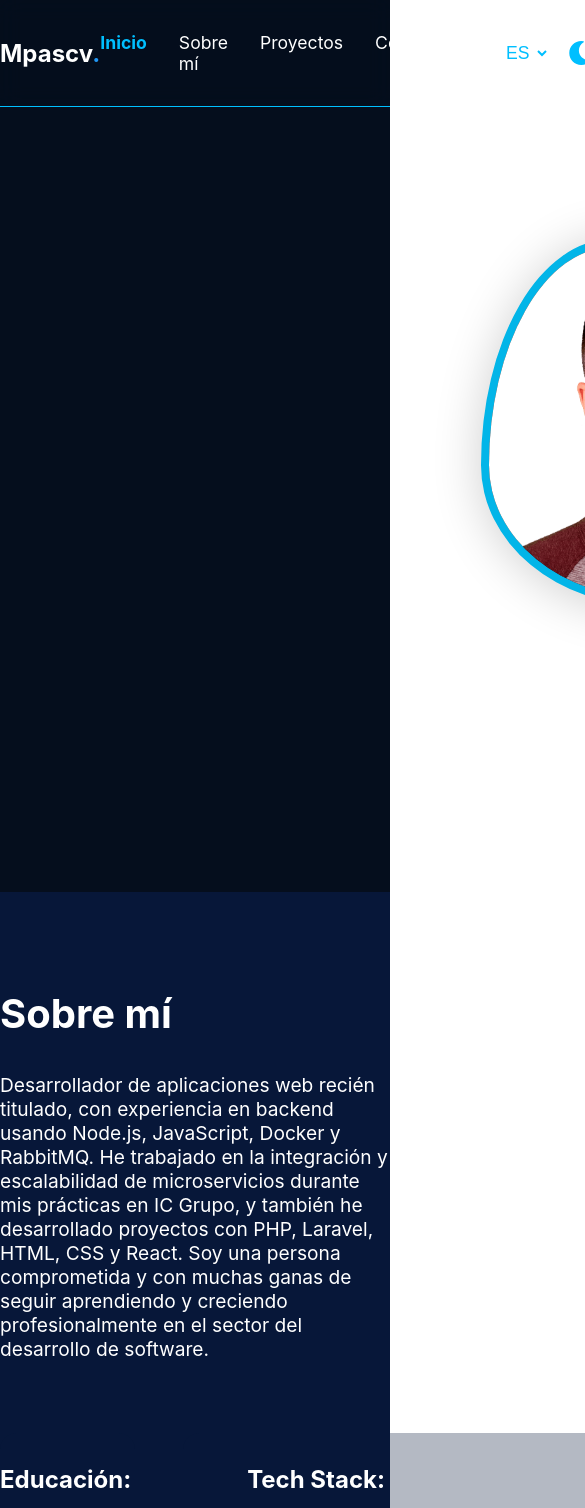
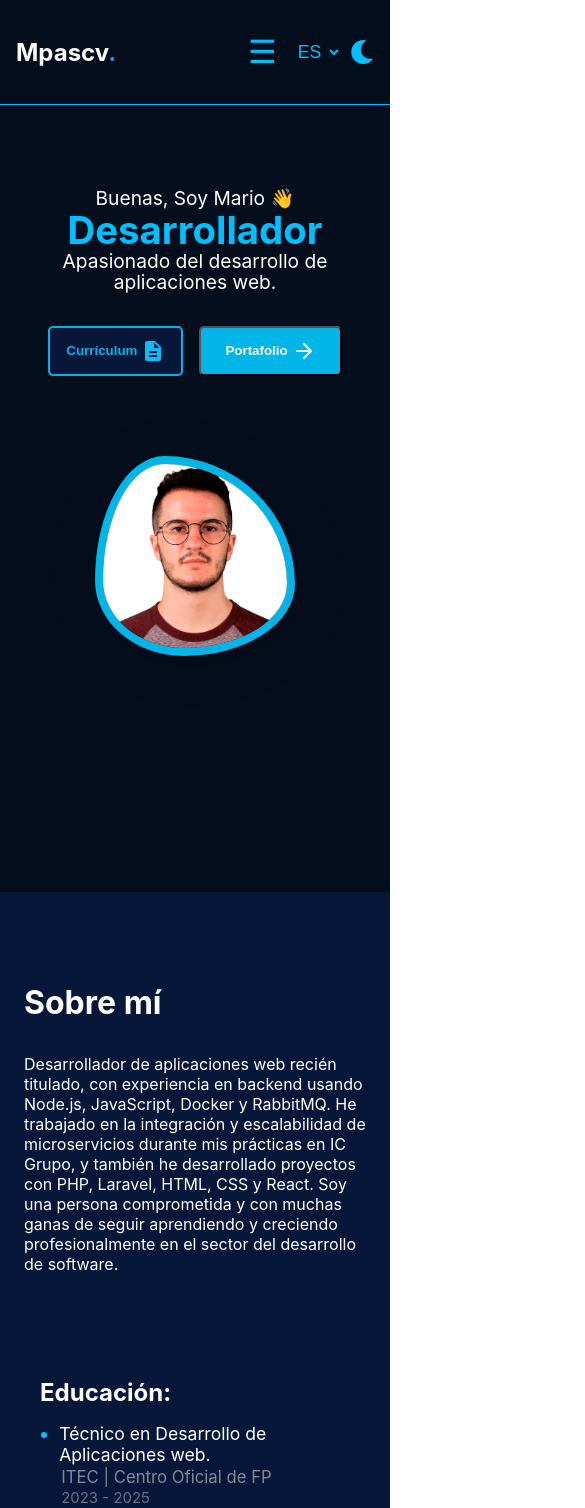
Before and after one commit to mario1130/Portfolio, a React (Create React App) app: page / in a window 390 px wide. Shown: the top 1508 px of the page, 585 px wide, since content can reach past the window. Built offline with nearby package versions, Linux system fonts and the light colour scheme.

Commit message:
Resposive movile

```diff
--- a/src/App.css
+++ b/src/App.css
@@ -158,7 +158,6 @@ body.light-mode .contact-info ul li span {
   color: #ffffff !important;
 }
 
-
 body.light-mode .contact-me-section,
 body.light-mode .contact-info,
 body.light-mode .contact-form {
@@ -204,3 +203,171 @@ body.light-mode .education-year {
 body.light-mode .lang-select {
   color: #222;
 }
+
+body.light-mode .nav-list.open select.lang-select {
+  background-color: white !important;
+  color: black !important;
+  border: 1px solid black !important;
+}
+
+body.light-mode .nav-list.open select.lang-select option {
+  background-color: white !important;
+  color: black !important;
+}
+
+body.light-mode select.lang-select option {
+  background-color: white !important;
+  color: black !important;
+}
+
+.menu-toggle {
+  display: none;
+  background: none;
+  border: none;
+  font-size: 2rem;
+  color: #00bfff;
+  cursor: pointer;
+}
+
+.desktop-only {
+  display: flex;
+  align-items: center;
+  gap: 10px;
+  margin-left: 1rem;
+}
+
+.mobile-only {
+  display: none;
+}
+
+.dark-mode-toggle {
+  background: none;
+  border: none;
+  cursor: pointer;
+  font-size: 1.5rem;
+  display: flex;
+  align-items: center;
+  justify-content: center;
+  padding: 0;
+  width: 2.5rem;
+  color: inherit;
+}
+
+/* Oculta en móvil los controles dentro del menú */
+.desktop-inline {
+  display: flex;
+  align-items: center;
+  gap: 10px;
+}
+
+@media (min-width: 769px) {
+  .menu-toggle {
+    display: none;
+  }
+  .nav-list {
+    display: flex !important;
+  }
+}
+
+@media (max-width: 768px) {
+  .navbar-title {
+    margin-left: 1rem;
+  }
+}
+
+@media (max-width: 768px) {
+  .menu-toggle {
+    display: block;
+  }
+
+  .nav-list {
+    display: none;
+    flex-direction: column;
+    gap: 1rem;
+    background: rgba(5, 14, 29, 0.9);
+    position: absolute;
+    top: 70px;
+    left: 0;
+    width: 100%;
+    padding: 1rem;
+    border-radius: 0 0 8px 8px;
+    box-sizing: border-box;
+    z-index: 1100;
+  }
+
+  .nav-list.open {
+    display: flex;
+  }
+
+  .nav-list li {
+    font-size: 1.2rem;
+    padding: 0.5rem 0;
+  }
+
+  .nav-list > div {
+    display: flex;
+    flex-direction: column;
+    gap: 0.75rem;
+    margin-top: 1rem;
+  }
+
+  .lang-select {
+    margin-left: 0;
+  }
+}
+
+@media (max-width: 768px) {
+  .desktop-only {
+    display: none;
+  }
+
+  .mobile-only {
+    display: flex;
+    justify-content: flex-end;
+    gap: 0px;
+    padding: 0rem 0.5rem;
+  }
+}
+
+@media screen and (max-width: 768px) {
+  .desktop-inline {
+    display: none;
+  }
+}
+
+@media (max-width: 768px) {
+  body.light-mode .nav-list.open {
+    background: #fff !important;
+    color: #000 !important;
+  }
+
+  body.light-mode .nav-list.open li {
+    color: #000 !important;
+  }
+
+  body.light-mode .nav-list.open li.active {
+    color: #00bfff !important;
+  }
+
+  body.light-mode .nav-list.open .lang-select {
+    background: #fff !important;
+    color: #000 !important;
+    border: 1px solid #ccc;
+  }
+
+  body.light-mode .nav-list.open .lang-select option {
+    background: #fff !important;
+    color: #000 !important;
+  }
+
+  body.light-mode .nav-list.open .dark-mode-toggle {
+    color: #000 !important;
+  }
+  body.light-mode .menu-toggle {
+    color: #000;
+  }
+  body.light-mode .nav-list.open li.active {
+    color: #000 !important;
+    font-weight: bold;
+  }
+}
--- a/src/App.js
+++ b/src/App.js
@@ -1,6 +1,6 @@
 import "./App.css";
 import Home from "./pages/Home.jsx";
-import { useState } from "react";
+import { useState, useEffect } from "react";
 import { FaSun, FaMoon } from "react-icons/fa";
 import React from "react";
 
@@ -15,9 +15,12 @@ function App() {
   const [activeIndex, setActiveIndex] = useState(0);
   const [lang, setLang] = useState("es");
   const [darkMode, setDarkMode] = useState(true);
+  const [menuOpen, setMenuOpen] = useState(false);
 
   const handleNavigate = (href, index) => {
     setActiveIndex(index);
+    setMenuOpen(false); // cerrar menú al navegar
+
     if (href.startsWith("#")) {
       const id = href.replace("#", "");
       const el = document.getElementById(id);
@@ -30,7 +33,7 @@ const handleNavigate = (href, index) => {
   };
 
   // Cambia la clase del body según el modo
-  React.useEffect(() => {
+  useEffect(() => {
     document.body.className = darkMode ? "dark-mode" : "light-mode";
   }, [darkMode]);
 
@@ -67,7 +70,14 @@ const handleNavigate = (href, index) => {
       <header className="main-header">
         <nav className="navbar">
           <div className="navbar-title">{translations[lang].Portfolio}</div>
-          <ul className="nav-list">
+          <button
+            className="menu-toggle"
+            onClick={() => setMenuOpen((prev) => !prev)}
+            aria-label="Toggle menu"
+          >
+            ☰
+          </button>
+          <ul className={`nav-list ${menuOpen ? "open" : "closed"}`}>
             {items.map((item, idx) => (
               <li
                 key={item.label}
@@ -78,14 +88,9 @@ const handleNavigate = (href, index) => {
                 {translations[lang][item.label]}
               </li>
             ))}
-            <div
-              style={{
-                display: "flex",
-                alignItems: "center",
-                gap: "10px",
-                marginLeft: "1rem",
-              }}
-            >
+
+            {/* Solo visible en escritorio */}
+            <li className="desktop-inline">
               <select
                 value={lang}
                 onChange={(e) => setLang(e.target.value)}
@@ -97,25 +102,41 @@ const handleNavigate = (href, index) => {
               </select>
               <button
                 onClick={() => setDarkMode((prev) => !prev)}
-                style={{
-                  background: "none",
-                  border: "none",
-                  cursor: "pointer",
-                  color: darkMode ? "#00bfff" : "#222",
-                  fontSize: "1.5rem",
-                  display: "flex",
-                  alignItems: "center",
-                  justifyContent: "center",
-                  padding: 0,
-                  width: "2.5rem",
-                }}
+                className="dark-mode-toggle"
                 aria-label="Toggle dark mode"
               >
-                {darkMode ? <FaMoon /> : <FaSun />}
+                {darkMode ? (
+                  <FaMoon style={{ color: "#00bfff" }} />
+                ) : (
+                  <FaSun style={{ color: "#222" }} />
+                )}
+              </button>
+            </li>
+          </ul>
+        </nav>
+        {/* Mobile only controls */}
+        <div className="navbar-controls mobile-only">
+          <select
+            value={lang}
+            onChange={(e) => setLang(e.target.value)}
+            className="lang-select"
+            aria-label="Select language"
+          >
+            <option value="es">ES</option>
+            <option value="en">EN</option>
+          </select>
+          <button
+            onClick={() => setDarkMode((prev) => !prev)}
+            className="dark-mode-toggle"
+            aria-label="Toggle dark mode"
+          >
+            {darkMode ? (
+              <FaMoon style={{ color: "#00bfff" }} /> // azul brillante
+            ) : (
+              <FaSun style={{ color: "#222" }} />
+            )}
           </button>
         </div>
-          </ul>
-        </nav>
       </header>
       <Home lang={lang} darkMode={darkMode} />
     </>
--- a/src/pages/Home.jsx
+++ b/src/pages/Home.jsx
@@ -17,11 +17,19 @@ import { DiJava } from "react-icons/di";
 import emailjs from "emailjs-com";
 import Swal from "sweetalert2";
 import { EMAILJS_CONFIG } from "../config/emailConfig";
+import {
+  SiReact,
+  SiJavascript,
+  SiNodedotjs,
+  SiPython,
+  SiKotlin,
+} from "react-icons/si";
 
 const translations = {
   es: {
-    greeting: "Buenas, Soy Mario",
+    greeting: "Buenas, Soy Mario 👋",
     developer: "Desarrollador",
+    text: "Apasionado del desarrollo de aplicaciones web.",
     resume: "Currículum",
     portfolio: "Portafolio",
     aboutMe: "Sobre mí",
@@ -45,6 +53,9 @@ const translations = {
     project3: "Portfolio",
     project3Desc:
       "Portfolio personal desarrollado con React, donde muestro mis proyectos, habilidades y experiencia.",
+    project4: "Leveling",
+    project4Desc:
+      "Esta aplicación móvil está pensada para ayudarte a llevar un seguimiento personalizado de tu actividad física.",
     code: "Código",
     demo: "Demo",
     info: "Información",
@@ -57,8 +68,9 @@ const translations = {
     send: "Enviar",
   },
   en: {
-    greeting: "Hi, I'm Mario",
+    greeting: "Hi, I'm Mario 👋",
     developer: "Developer",
+    text: "Passionate about web application development.",
     resume: "Resume",
     portfolio: "Portfolio",
     aboutMe: "About Me",
@@ -82,6 +94,9 @@ const translations = {
     project3: "Portfolio",
     project3Desc:
       "Personal portfolio developed with React, showcasing my projects, skills, and experience.",
+    project4: "Leveling",
+    project4Desc:
+      "This mobile application is designed to help you keep a personalized track of your physical activity.",
     code: "Code",
     demo: "Demo",
     info: "Information",
@@ -134,8 +149,10 @@ function Home({ lang, darkMode }) {
       <div className="columns">
         <div className="left-column">
           <p>{t.greeting}</p>
-          <h1>{t.developer}</h1>
-          <p>{t.greeting}</p>
+          <h1 className="text-4xl font-bold bg-gradient-to-r from-blue-300 to-blue-800 bg-clip-text text-transparent">
+  {t.developer}
+</h1>
+          <p>{t.text}</p>
           <div className="buttons">
             <button
               className="button1"
@@ -259,20 +276,27 @@ function Home({ lang, darkMode }) {
       <div className="projects-content">
         <h2>{t.projects}</h2>
         <div className="projects-columns">
+
           {/* Proyecto 1 */}
           <div className="project-card">
             <img
               src={`${process.env.PUBLIC_URL}/Artify3d.PNG`}
-                alt={t.project2}
+              alt={t.project1}
             />
             <h3>{t.project1}</h3>
+            <div className="project-languages">
+              <span className="language-badge react">
+                <SiReact style={{ marginRight: "6px", verticalAlign: "middle" }} />
+                React
+              </span>
+              <span className="language-badge js">
+                <SiJavascript style={{ marginRight: "6px", verticalAlign: "middle" }} />
+                JavaScript
+              </span>
+            </div>
             <p>{t.project1Desc}</p>
             <div className="project-buttons">
-                <a
-                  href="https://github.com/mario1130/Artify3D"
-                  target="_blank"
-                  rel="noopener noreferrer"
-                >
+              <a href="https://github.com/mario1130/Artify3D" target="_blank" rel="noopener noreferrer">
                 <button className="button1">
                   {t.code}
                   <MdDescription
@@ -285,11 +309,7 @@ function Home({ lang, darkMode }) {
                   />
                 </button>
               </a>
-                <a
-                  href="https://github.com/mario1130/Artify3D"
-                  target="_blank"
-                  rel="noopener noreferrer"
-                >
+              <a href="https://github.com/mario1130/Artify3D" target="_blank" rel="noopener noreferrer">
                 <button>
                   {t.demo}
                   <FiExternalLink
@@ -308,13 +328,19 @@ function Home({ lang, darkMode }) {
               alt={t.project2}
             />
             <h3>{t.project2}</h3>
+            <div className="project-languages">
+              <span className="language-badge node">
+                <SiNodedotjs style={{ marginRight: "6px", verticalAlign: "middle" }} />
+                Node.js
+              </span>
+              <span className="language-badge python">
+                <SiPython style={{ marginRight: "6px", verticalAlign: "middle" }} />
+                Python
+              </span>
+            </div>
             <p>{t.project2Desc}</p>
             <div className="project-buttons">
-                <a
-                  href="https://github.com/mario1130/Microservicio_Login"
-                  target="_blank"
-                  rel="noopener noreferrer"
-                >
+              <a href="https://github.com/mario1130/Microservicio_Login" target="_blank" rel="noopener noreferrer">
                 <button className="button1">
                   {t.code}
                   <MdDescription
@@ -327,11 +353,7 @@ function Home({ lang, darkMode }) {
                   />
                 </button>
               </a>
-                <a
-                  href="https://github.com/mario1130/Microservicio_Login"
-                  target="_blank"
-                  rel="noopener noreferrer"
-                >
+              <a href="https://github.com/mario1130/Microservicio_Login" target="_blank" rel="noopener noreferrer">
                 <button>
                   {t.demo}
                   <FiExternalLink
@@ -350,13 +372,19 @@ function Home({ lang, darkMode }) {
               alt={t.project3}
             />
             <h3>{t.project3}</h3>
+            <div className="project-languages">
+              <span className="language-badge react">
+                <SiReact style={{ marginRight: "6px", verticalAlign: "middle" }} />
+                React
+              </span>
+              <span className="language-badge js">
+                <SiJavascript style={{ marginRight: "6px", verticalAlign: "middle" }} />
+                JavaScript
+              </span>
+            </div>
             <p>{t.project3Desc}</p>
             <div className="project-buttons">
-                <a
-                  href="https://github.com/mario1130/Portfolio"
-                  target="_blank"
-                  rel="noopener noreferrer"
-                >
+              <a href="https://github.com/mario1130/Portfolio" target="_blank" rel="noopener noreferrer">
                 <button className="button1">
                   {t.code}
                   <MdDescription
@@ -369,11 +397,7 @@ function Home({ lang, darkMode }) {
                   />
                 </button>
               </a>
-                <a
-                  href="https://mario1130.github.io/Portfolio/"
-                  target="_blank"
-                  rel="noopener noreferrer"
-                >
+              <a href="https://mario1130.github.io/Portfolio/" target="_blank" rel="noopener noreferrer">
                 <button>
                   {t.demo}
                   <FiExternalLink
@@ -384,6 +408,44 @@ function Home({ lang, darkMode }) {
               </a>
             </div>
           </div>
+
+          {/* Proyecto 4 - En construcción */}
+          <div className="project-card">
+            <img
+              src={`${process.env.PUBLIC_URL}/loading.gif`}
+              alt="En construcción"
+              style={{ height: "133px", width: "50%", objectFit: "cover" }}
+            />
+            <h3>{t.project4}</h3>
+            <div className="project-languages">
+              <span className="language-badge kotlin">
+                <SiKotlin style={{ marginRight: "6px", verticalAlign: "middle" }} />
+                Kotlin
+              </span>
+            </div>
+            <p>{t.project4Desc}</p>
+            <div className="project-buttons">
+              <button className="button1" disabled style={{ cursor: "not-allowed" }} title="Proyecto en construcción">
+                Código
+                <MdDescription
+                  size={24}
+                  style={{
+                    color: button1IconColor,
+                    marginLeft: "4px",
+                    verticalAlign: "middle",
+                  }}
+                />
+              </button>
+              <button disabled style={{ cursor: "not-allowed", marginLeft: "8px" }} title="Proyecto en construcción">
+                Demo
+                <FiExternalLink
+                  size={24}
+                  style={{ marginLeft: "4px", verticalAlign: "middle" }}
+                />
+              </button>
+            </div>
+          </div>
+
         </div>
       </div>
     </section>
--- a/src/pages/Home.scss
+++ b/src/pages/Home.scss
@@ -1,3 +1,9 @@
+*,
+*::before,
+*::after {
+  box-sizing: border-box;
+}
+
 .home-container {
   min-height: 100vh;
   display: flex;
@@ -20,10 +26,10 @@
   width: 200px;
   height: 200px;
   margin: auto;
-  background-color: #21D4FD;
-  background-image: linear-gradient(19deg, #21D4FD 0%, #B721FF 100%);
+  background-color: #21d4fd;
+  background-image: linear-gradient(19deg, #21d4fd 0%, #b721ff 100%);
   border-radius: 30% 70% 70% 30% / 30% 30% 70% 70%;
-  box-shadow: 15px 15px 50px rgba(0,0,0,0.2);
+  box-shadow: 15px 15px 50px rgba(0, 0, 0, 0.2);
   animation: morphing 10s infinite;
   overflow: hidden;
   display: flex;
@@ -44,21 +50,21 @@
 @keyframes morphing {
   0% {
     border-radius: 30% 70% 70% 30% / 30% 30% 70% 70%;
-    box-shadow: 15px 15px 50px rgba(0,0,0,0.2);
+    box-shadow: 15px 15px 50px rgba(0, 0, 0, 0.2);
   }
   25% {
     border-radius: 58% 42% 75% 25% / 76% 46% 54% 24%;
   }
   50% {
     border-radius: 50% 50% 33% 67% / 55% 27% 73% 45%;
-    box-shadow: -10px -5px 50px rgba(0,0,0,0.2);
+    box-shadow: -10px -5px 50px rgba(0, 0, 0, 0.2);
   }
   75% {
     border-radius: 33% 67% 58% 42% / 63% 68% 32% 37%;
   }
   100% {
     border-radius: 30% 70% 70% 30% / 30% 30% 70% 70%;
-    box-shadow: 15px 15px 50px rgba(0,0,0,0.2);
+    box-shadow: 15px 15px 50px rgba(0, 0, 0, 0.2);
   }
 }
 
@@ -83,7 +89,7 @@
   display: flex;
   flex-direction: column;
   align-items: flex-start;
-  gap: 1rem;
+  gap: 0rem;
 }
 
 .left-column p {
@@ -103,8 +109,10 @@
 }
 
 .left-column .buttons {
+  margin-top: 1rem;
   display: flex;
   gap: 1rem;
+  margin-top: 2rem;
 }
 
 .left-column button {
@@ -164,15 +172,16 @@
 }
 
 .about-me-content {
+  max-width: 1324px;
+  width: 100%;
+  margin: 0 auto;
+  padding: 0 1.5rem;
+  box-sizing: border-box;
   display: flex;
   flex-direction: column;
   align-items: flex-start;
   justify-content: center;
   text-align: left;
-  // max-width: 900px;
-  max-width: 100vh;
-  margin: 0 auto;
-  width: 100%;
 }
 
 .about-columns {
@@ -182,16 +191,21 @@
   margin-top: 2rem;
 }
 
+.about-columns {
+  display: flex;
+  gap: 2rem;
+  justify-content: center;
+  flex-wrap: wrap;
+}
+
 .about-education,
 .about-tech {
+  flex: 1 1 300px;
   background: rgba(7, 23, 57, 0.3);
-  padding: 2rem 0rem;
+  padding: 2rem 1rem;
   border-radius: 16px;
   text-align: left;
-}
-
-.about-tech {
-  padding-left: 4rem;
+  box-sizing: border-box;
 }
 
 .about-education h3,
@@ -244,6 +258,7 @@
   gap: 2rem;
   padding-left: 0;
   margin: 0;
+  flex-wrap: wrap;
   list-style: none;
 }
 .tech-list li {
@@ -272,7 +287,7 @@
 .projects-content {
   max-width: 900px;
   margin: 0 auto;
-  padding: 0 2rem;
+  padding: 0 0rem;
 }
 
 .projects-content h2 {
@@ -283,9 +298,9 @@
 
 .projects-columns {
   display: grid;
-  grid-template-columns: repeat(2, 1fr); // Siempre dos columnas
+  grid-template-columns: repeat(auto-fit, minmax(280px, 1fr));
   gap: 2rem;
-  justify-items: center; // Centra las tarjetas en cada columna
+  justify-items: center;
 }
 
 .project-card {
@@ -356,7 +371,59 @@
   background: #02b5e8;
 }
 
+.project-languages {
+  margin: 0px 0;
+  display: flex;
+  gap: 8px;
+  flex-wrap: wrap;
+  justify-content: center;
+  align-self: start;
+}
 
+.language-badge {
+  display: inline-flex;
+  align-items: center;
+  background-color: #e0e0e0;
+  color: #333;
+  border-radius: 12px;
+  padding: 4px 10px;
+  font-size: 0.85rem;
+  font-weight: 600;
+  user-select: none;
+  box-shadow: 0 1px 3px rgba(0,0,0,0.1);
+}
+
+
+
+/* React */
+.language-badge.react {
+  color: #61dafb;
+  background-color: rgba(97, 218, 251, 0.1);
+}
+
+/* JavaScript */
+.language-badge.js {
+  color: #f7df1e;
+  background-color: rgba(247, 223, 30, 0.1);
+}
+
+/* Node.js */
+.language-badge.node {
+  color: #3c873a;
+  background-color: rgba(60, 135, 58, 0.1);
+}
+
+/* Python */
+.language-badge.python {
+  color: #3776ab;
+  background-color: rgba(55, 118, 171, 0.1);
+}
+
+/* Kotlin */
+.language-badge.kotlin {
+  color: #0095d5;
+  background-color: rgba(0, 149, 213, 0.1);
+}
 
 // Contact
 
@@ -496,3 +563,85 @@
 .contact-form button[type="submit"]:hover {
   background: rgb(1, 181, 234);
 }
+
+@media (max-width: 1024px) {
+  .columns {
+    flex-direction: column;
+    gap: 3rem;
+    padding: 2rem 1rem;
+  }
+
+  .left-column,
+  .right-column {
+    align-items: center;
+    text-align: center;
+  }
+
+  .left-column h1 {
+    font-size: 3rem;
+  }
+
+  .left-column p {
+    font-size: 1.5rem;
+  }
+
+  .left-column .buttons {
+    justify-content: center;
+    flex-wrap: wrap;
+  }
+
+  .right-column .profile-pic {
+    width: 250px;
+    height: 250px;
+    margin-top: 2rem;
+  }
+}
+
+@media (max-width: 480px) {
+  .left-column h1 {
+    font-size: 2.4rem;
+  }
+
+  .left-column p {
+    font-size: 1.2rem;
+  }
+
+  .right-column .profile-pic {
+    width: 200px;
+    height: 200px;
+  }
+}
+
+@media (max-width: 768px) {
+  .about-columns {
+    flex-direction: column;
+    align-items: center;
+    gap: 2.5rem;
+  }
+
+  .tech-list li {
+    width: 70px;
+  }
+
+  .about-me-content h2 {
+    text-align: left;
+    font-size: 2rem;
+  }
+
+  .about-me-content p {
+    text-align: left !important;
+    font-size: 1rem !important;
+  }
+}
+
+@media (min-width: 768px) {
+  .projects-columns {
+    grid-template-columns: repeat(2, 1fr); // Desde 768px: 2 columnas fijas
+  }
+}
+
+@media (max-width: 480px) {
+  .projects-content {
+    padding: 0 1rem;
+  }
+}
```
Also changed, not shown: public/loading.gif (added). Lines whose indentation alone changed are shown as unchanged.
